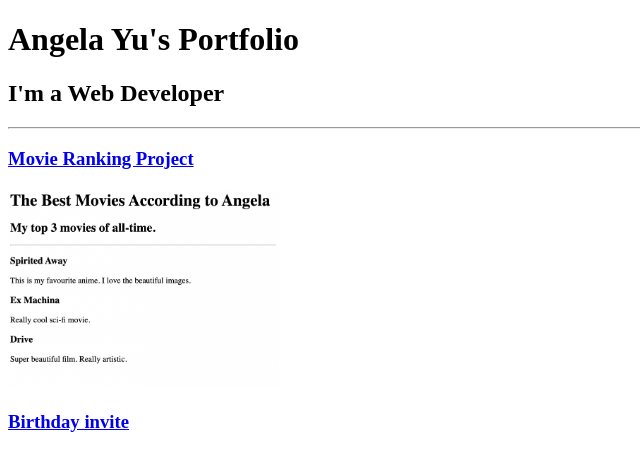
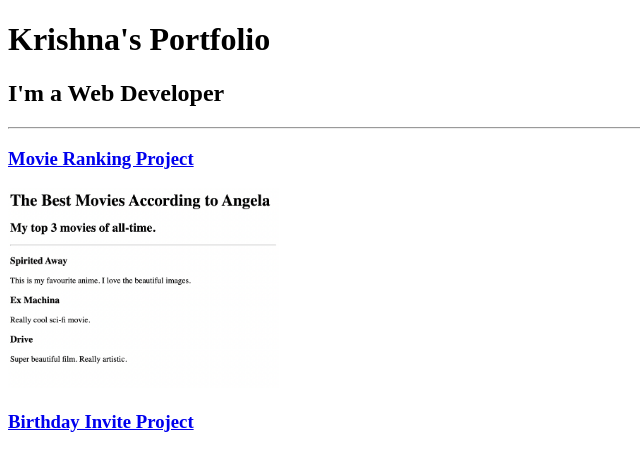
Before and after one commit to KP1511-wq/html-portfolio, a plain HTML site: page index.html in a window 1280 px wide. Shown: the top 449 px of the page, without its empty margins (0-640 px from the left). Drawn offline with Linux system fonts and the light colour scheme; grey boxes are pictures that could not be loaded.

Commit message:
Add files via upload

```diff
--- a/index.html
+++ b/index.html
@@ -1,34 +1,22 @@
-<!-- TODO 1: Create the HTML Boilerplate -->
 <!DOCTYPE html>
 <html lang="en">
+
 <head>
   <meta charset="UTF-8">
-    <title>Angela's Portfolio</title>
+  <title>Krishna's Portfolio</title>
 </head>
+
 <body>
-<h1>Angela Yu's Portfolio</h1>
+  <h1>Krishna's Portfolio</h1>
   <h2>I'm a Web Developer</h2>
   <hr />
   <h3><a href="./public/movie-ranking.html">Movie Ranking Project</a></h3>
-<img src="./assets/images/movie-ranking.png" height="200" alt="movie ranking picture"/>
-<h3><a href=".public/birthday-invite.html">Birthday invite</a></h3>
-<img src="./assets/images/birthday-invite.png" height="200" alt="Birthday invite picture" />
+  <img src="./assets/images/movie-ranking.png" height="200" alt="movie ranking project preview"/>
+  <h3><a href="./public/birthday-invite.html">Birthday Invite Project</a></h3>
+  <img src="./assets/images/birthday-invite.png" height="200" alt="birthday invite project preview"/>
   <hr />
   <a href="./public/about.html">About Me</a>
   <a href="./public/contact.html">Contact Me</a>
 </body>
+
 </html>
-
-<!-- TODO 2: Add Your previous projects' HTML into the public folder -->
-
-<!-- TODO 3: Take screenshots of your project previews and add the images to the images folder -->
-
-<!-- TODO 4: Add titles/subtitles etc. -->
-
-<!-- TODO 5: Add a link to the project pages -->
-
-<!-- TODO 6: Add images to show the project previews
-HINT for TODO 6: You can use the height attribute set to 200 to make the image smaller:
-https://developer.mozilla.org/en-US/docs/Web/HTML/Element/img#attr-height -->
-
-<!-- TODO 7: Add the Contact Me and About Me page links -->
```
Lines whose indentation alone changed are shown as unchanged.
